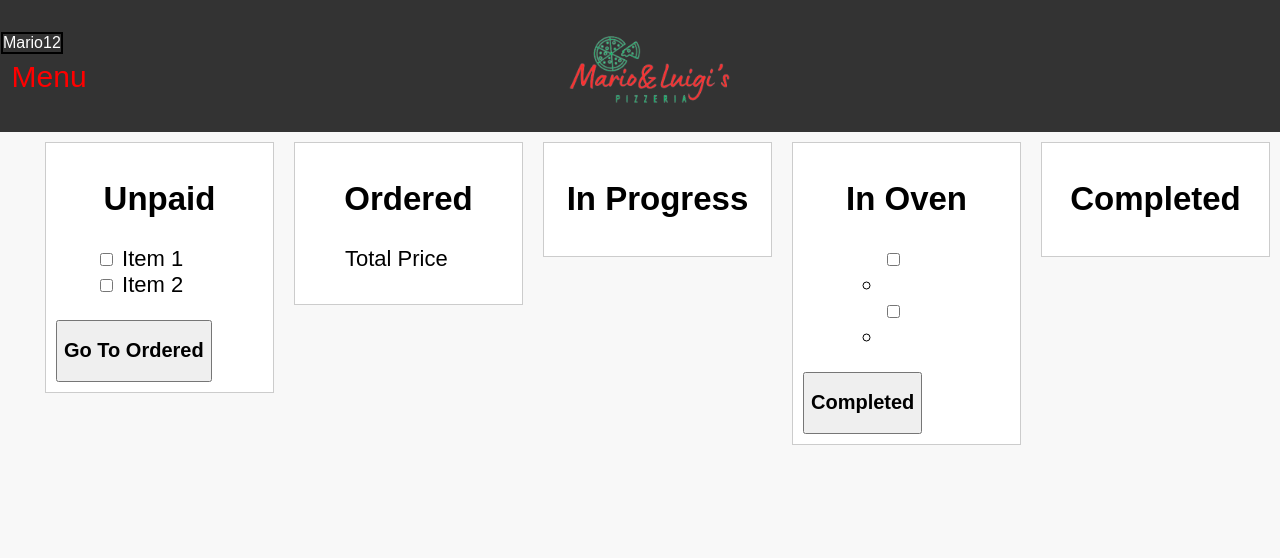
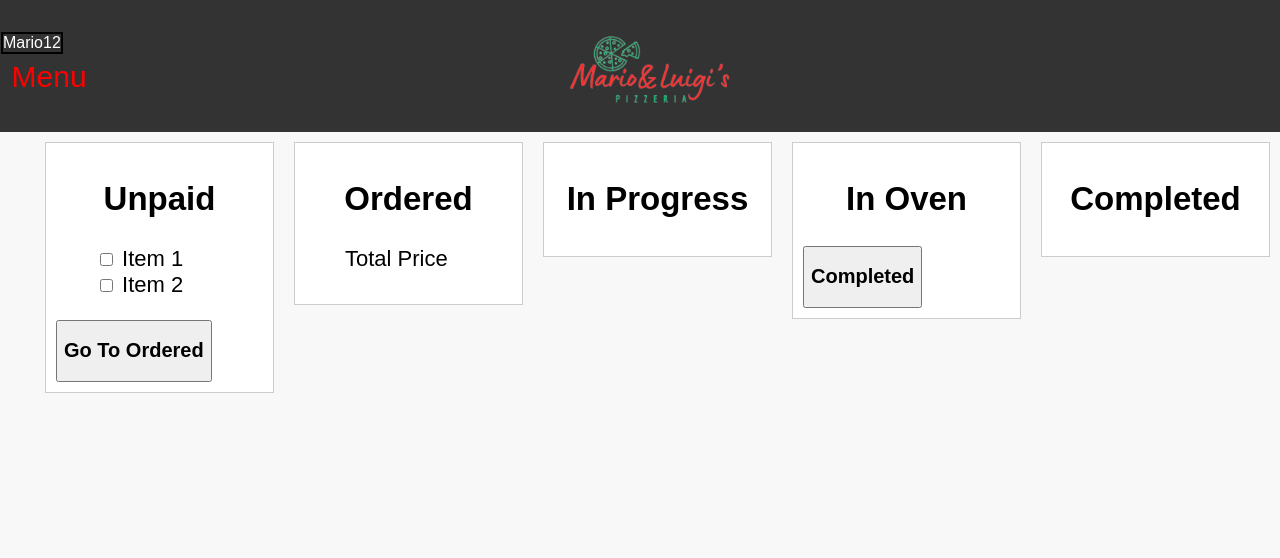
Before and after one commit to NikolaDakov/Group_Project_CB_16_NDPL, a Flask app: page /marioPage in a window 1280 px wide. Shown: the top 558 px of the page. Run offline with Flask 3, Linux system fonts and the light colour scheme.

Commit message:
modified:   templates/KitchenPage.html modified:   templates/marioPage.html

```diff
--- a/templates/marioPage.html
+++ b/templates/marioPage.html
@@ -50,12 +50,8 @@
         <ul class="order-list" id="in-furnace-list" style="list-style-type: none;">
             <p class="order-list" id="in-progress-list">
                 <ul class="order-item">
-                    <input type="checkbox" class="order-checkbox">
-                    <li></li>
                 </ul>
                 <ul class="order-item">
-                    <input type="checkbox" class="order-checkbox">
-                    <li></li>
                 </ul>
             </p>
         </ul>
@@ -65,7 +61,7 @@
     <div class="table">
         <h2><center>Completed</center></h2>
         <ul class="order-list" id="completed-list">
-            <!-- List items will be dynamically added here -->
+
         </ul>
     </div>
 </div>
```
Also changed, not shown: templates/KitchenPage.html (+0 -10 lines).
